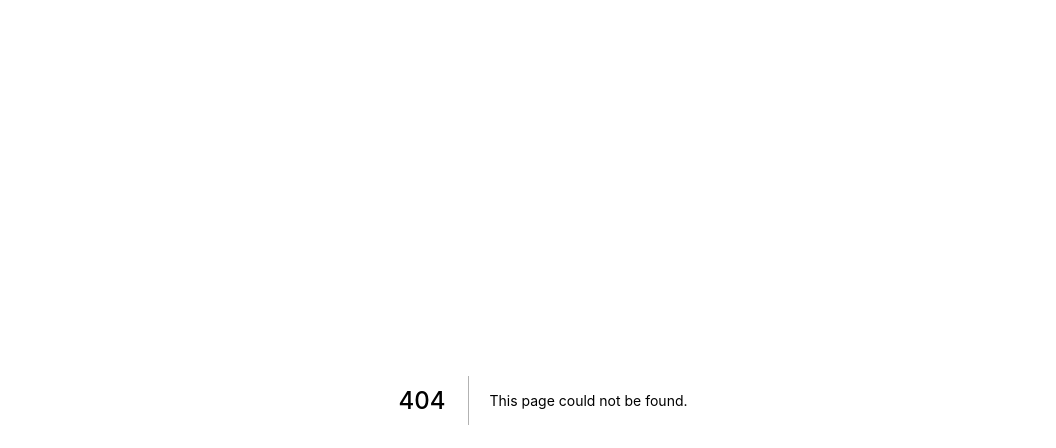
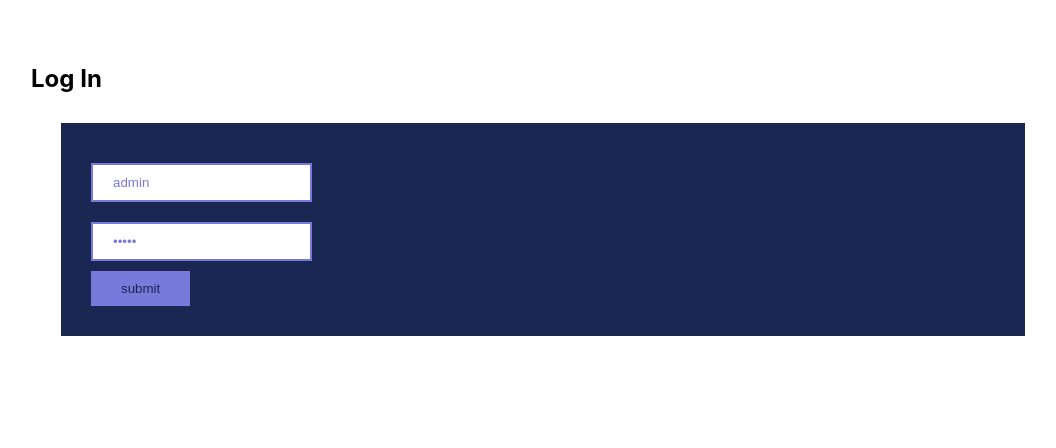
Before and after one commit to MdSamsuzzohaShayon/next.js-basic-to-advanced, a Next.js app: page /auth in a window 1280 px wide. Before the commit this address had no page. Shown: the top 448 px of the page, without its empty margins (97-1153 px from the left). Built offline with nearby package versions, Linux system fonts and the light colour scheme.

Commit message:
old style form submission for login

```diff
--- a/package.json
+++ b/package.json
@@ -8,11 +8,13 @@
     "start": "next start"
   },
   "dependencies": {
+    "jsonwebtoken": "^8.5.1",
     "next": "10.0.5",
     "react": "17.0.1",
     "react-dom": "17.0.1"
   },
   "devDependencies": {
+    "@types/jsonwebtoken": "^8.5.0",
     "@types/node": "^14.14.21",
     "@types/react": "^17.0.0",
     "sass": "^1.32.4",
--- a/pages/about.tsx
+++ b/pages/about.tsx
@@ -1,9 +1,11 @@
+import { useEffect } from 'react';
 import styles from '../styles/sassstyle.module.scss';
 
 
 
 
 function About(){
+    useEffect(()=>{alert("Using react hook")}, []);
     return (
         <div>
             <h2 className={styles.h1}>This is from about page using sass</h2>
--- /dev/null
+++ b/pages/api/login.ts
@@ -0,0 +1,30 @@
+// Next.js API route support: https://nextjs.org/docs/api-routes/introduction
+// Any file inside the folder pages/api is mapped to /api/* and will be treated as an API endpoint instead of a page. They are server-side only bundles and won't increase your client-side bundle size.
+
+import { JsonWebTokenError } from "jsonwebtoken";
+import { NextApiRequest, NextApiResponse } from "next";
+import jwt from 'jsonwebtoken';
+
+const KEY = "some_random_key";
+
+export default (req: NextApiRequest, res: NextApiResponse) => {
+    if (!req.body) {
+        res.statusCode = 404;
+        res.end("error");
+        return;
+    }
+
+    const { username, password } = req.body;
+    console.log("Request Body JSON: ", { username, password });
+
+
+    res.json({
+        token: jwt.sign(
+            {
+                username,
+                admin: username === 'admin' && password === "admin"
+            },
+            KEY
+        )
+    });
+}
--- /dev/null
+++ b/pages/auth.tsx
@@ -0,0 +1,18 @@
+import styles from '../styles/auth.module.scss';
+
+const auth = () => {
+    return (
+        <div className={styles.wrapper}>
+            <h2>Log In </h2>
+            <form className={styles.form} action="/api/login" method="POST">
+                <input className={styles.input} name="username" type="text" defaultValue='admin' placeholder="Enter your username" />
+                <br />
+                <input className={styles.input} name="password" type="password" defaultValue='admin' placeholder="Enter your password" />
+                <br />
+                <input className={styles.submit} type="submit" value="submit" />
+            </form>
+        </div>
+    )
+}
+
+export default auth;
--- a/pages/blog/index.tsx
+++ b/pages/blog/index.tsx
@@ -4,6 +4,9 @@ const index = () => {
         <div className={styles.wrapper}>
             <h2 className={styles.pm}>This is blog</h2>
             <h1 className={styles.pm}>This is blog</h1>
+
+            <br />
+            <br />
         </div>
     )
 }
--- /dev/null
+++ b/styles/auth.module.scss
@@ -0,0 +1,28 @@
+$color_1 :  rgb(26, 39, 82);
+$color_2 : rgb(121, 120, 219);
+
+.wrapper{
+    width: 80%;
+    margin-top: 5%;
+    margin-left: 10%;
+    .form{
+        padding: 30px;
+        background:$color_1;
+        color: $color_2;
+        margin: 30px;
+        .input{
+            border: $color_2 solid 2px;
+            padding: 10px 20px;
+            margin: 10px auto;
+            outline: none;
+            color: $color_2;
+        }
+        .submit{
+            background:$color_2;
+            padding: 10px 30px;
+            border: none;
+            color:$color_1;
+            outline: none;
+        }
+    }
+}
```
Also changed, not shown: pages/blog/styles.module.scss (+5 -6 lines), 1 other file (tests, documents, lock files or other folders).
